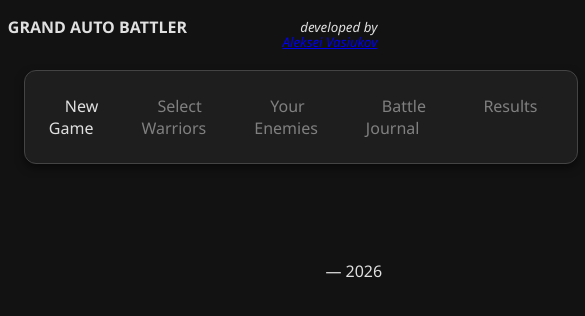
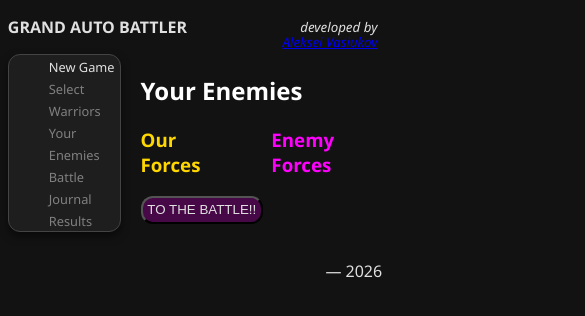
Before and after one commit to AlekseiVasiukov/RustProject, an Angular app in the folder GrandAutoBattler/GrandAutoBattler_Angular_UI/: page /enemies in a window 390 px wide. Shown: the top 316 px of the page, 585 px wide, since content can reach past the window. Built offline with nearby package versions, Linux system fonts and the light colour scheme.

Commit message:
mixin used

```diff
--- a/GrandAutoBattler/GrandAutoBattler_Angular_UI/src/app/components/navigation/navigation.html
+++ b/GrandAutoBattler/GrandAutoBattler_Angular_UI/src/app/components/navigation/navigation.html
@@ -1,4 +1,4 @@
-<nav class="nav-container card">
+<nav class="nav-container">
   <ul class="nav-links">
     <li>
       <a
--- a/GrandAutoBattler/GrandAutoBattler_Angular_UI/src/app/components/navigation/navigation.scss
+++ b/GrandAutoBattler/GrandAutoBattler_Angular_UI/src/app/components/navigation/navigation.scss
@@ -1,30 +1,38 @@
 @import '../../../styles/styles.scss';
+@import '../../../styles/mixins';
 .nav-container {
+  @include shadowed_bordered_card;
+
+  min-width: 4em;
   margin-bottom: 2rem;
 
   .nav-links {
     list-style: none;
-    padding: 0;
+    // padding: 0.2rem;
     margin: 0;
     display: flex;
-    gap: 2rem;
+    flex-direction: row;
+    justify-content: space-around;
+
+    gap: 1.5rem;
 
     li {
       a {
         text-decoration: none;
         color: $text-color;
-        font-weight: 500;
-        padding: 0.5rem 1rem;
-        border-radius: 4px;
+        // font-weight: 4rem;
+        font-size: 1.1rem;
+        padding: 0.1rem 0.5rem;
+        // border-radius: 12px;
         transition: background-color 0.2s;
 
         &:hover {
-          background-color: rgba(255, 255, 255, 0.1);
+          background-color: $button-advance-stage-bg-color;
         }
 
         &.active {
-          background-color: $accent-color;
-          color: white;
+          background-color: $button-advance-stage-bg-color-accented;
+          // color: white;
         }
       }
     }
@@ -36,3 +44,26 @@
     }
   }
 }
+
+@media (max-width: 800px) {
+  .nav-container {
+    margin-bottom: 0;
+    // margin-right: 0.5rem;
+
+    .nav-links {
+      // list-style: decimal;
+      display: flex;
+      flex-direction: column;
+      gap: 0rem;
+
+      li {
+        a {
+          // background-color: yellow;
+          padding: 0rem;
+          font-size: 0.8rem;
+          justify-content: center;
+        }
+      }
+    }
+  }
+}
--- /dev/null
+++ b/GrandAutoBattler/GrandAutoBattler_Angular_UI/src/styles/_mixins.scss
@@ -0,0 +1,7 @@
+@use './variables';
+@mixin shadowed_bordered_card {
+  background-color: $card-bg-color;
+  border: 1px solid $contour-color;
+  border-radius: $border-radius;
+  box-shadow: $shadow;
+}
--- a/GrandAutoBattler/GrandAutoBattler_Angular_UI/src/styles/styles.scss
+++ b/GrandAutoBattler/GrandAutoBattler_Angular_UI/src/styles/styles.scss
@@ -17,14 +17,14 @@ body {
 // Reusable Components/Layout Styles
 
 // A container that acts as a "card" or "panel"
-.card {
-  background-color: $card-bg-color;
-  border: 1px solid $contour-color;
-  border-radius: $border-radius;
-  box-shadow: $shadow;
-  padding: 1.5rem;
-  margin: 1rem;
-}
+// .shadowed_bordered_card {
+//   background-color: $card-bg-color;
+//   border: 1px solid $contour-color;
+//   border-radius: $border-radius;
+//   box-shadow: $shadow;
+//   // padding: 1.5rem;
+//   // margin: 1rem;
+// }
 
 // A container for the whole app content to ensure it's centered or appropriately padded
 .app-container {
```
Also changed, not shown: GrandAutoBattler/GrandAutoBattler_Angular_UI/src/styles/_variables.scss (renamed from GrandAutoBattler/GrandAutoBattler_Angular_UI/src/styles/variables.scss).
